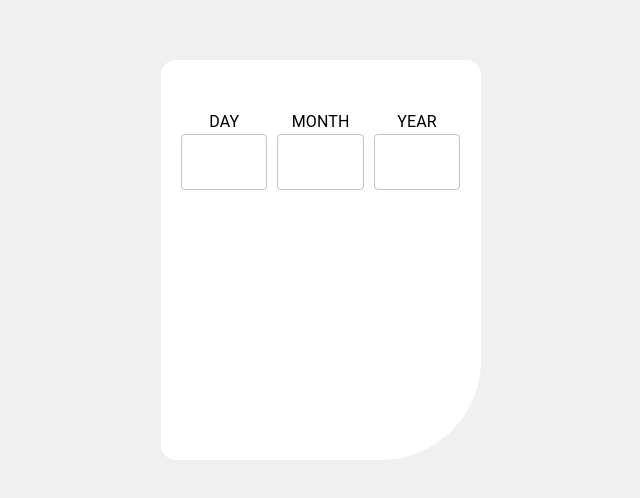
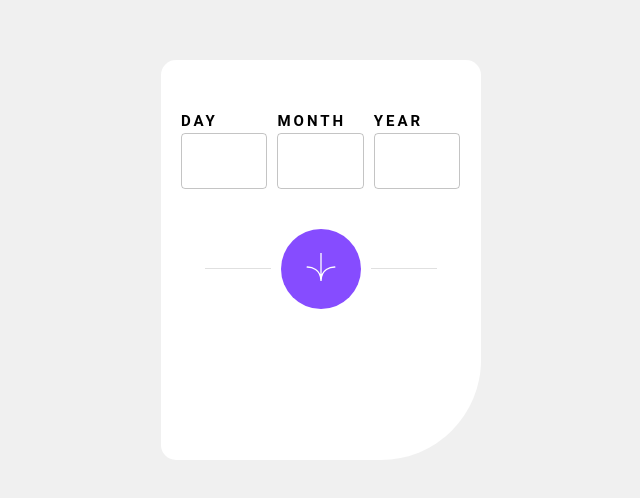
Before and after one commit to bilanoo/age-calculator-app, a React (Vite) app: page / in a window 1280 px wide. Shown: the part 140-638 px from the top of the page, without its empty margins (319-959 px from the left). Built offline with nearby package versions, Linux system fonts and the light colour scheme.

Commit message:
button developed with divider.

```diff
--- a/src/App.tsx
+++ b/src/App.tsx
@@ -1,6 +1,7 @@
 import { Box, Grid } from "@mui/material";
 import "./App.css";
 import InputDate from "./InputDate";
+import SubmitButton from "./SubmitButton";
 
 const App = () => {
   const calculatorContainerStyles = {
@@ -18,6 +19,7 @@ const App = () => {
       flexDirection={"column"}
     >
       <InputDate />
+      <SubmitButton />
     </Box>
   );
 };
--- a/src/InputDate/index.tsx
+++ b/src/InputDate/index.tsx
@@ -1,4 +1,5 @@
-import { Grid, TextField, Typography } from "@mui/material";
+import { Grid, TextField } from "@mui/material";
+import { TextInputField } from "./style";
 
 const InputDate = () => {
   const inputDateContainer = {
@@ -20,15 +21,15 @@ const InputDate = () => {
         style={inputDateContainer}
       >
         <Grid item className="input-date-day" style={inputDayDateStyle}>
-          <Typography>DAY</Typography>
+          <TextInputField>DAY</TextInputField>
           <TextField type="text"></TextField>
         </Grid>
         <Grid item className="input-date-day" style={inputDayDateStyle}>
-          <Typography>MONTH</Typography>
+          <TextInputField textAlign={"start"}>MONTH</TextInputField>
           <TextField type="text"></TextField>
         </Grid>
         <Grid item className="input-date-day" style={inputDayDateStyle}>
-          <Typography>YEAR</Typography>
+          <TextInputField textAlign={"start"}>YEAR</TextInputField>
           <TextField type="text"></TextField>
         </Grid>
       </Grid>
--- /dev/null
+++ b/src/InputDate/style.tsx
@@ -0,0 +1,10 @@
+import { Typography, styled } from "@mui/material";
+
+export const TextInputField = styled(Typography)(() => ({
+  "&": {
+    textAlign: "start",
+    fontWeight: "bold",
+    fontSize: "15px",
+    letterSpacing: "3px",
+  },
+}));
--- /dev/null
+++ b/src/SubmitButton/index.tsx
@@ -0,0 +1,28 @@
+import { Container } from "@mui/material";
+import IconArrow from "../../assets/images/icon-arrow.svg";
+import { CustomDivider } from "./style";
+
+const SubmitButton = () => {
+  return (
+    <>
+      <Container>
+        <CustomDivider className="divider">
+          <button
+            style={{
+              border: "none",
+              cursor: "pointer",
+              backgroundColor: "#864CFF",
+              borderRadius: "50%",
+              width: "80px",
+              height: "80px",
+            }}
+          >
+            <img src={IconArrow} alt="icon-arrow" style={{ width: "30px" }} />
+          </button>
+        </CustomDivider>
+      </Container>
+    </>
+  );
+};
+
+export default SubmitButton;
--- /dev/null
+++ b/src/SubmitButton/style.tsx
@@ -0,0 +1,11 @@
+import { Divider, styled } from "@mui/material";
+
+export const CustomDivider = styled(Divider)(() => ({
+  "&": {
+    marginTop: "40px",
+    marginRight: "20px",
+    marginLeft: "20px",
+    position: "relative",
+    overflow: "visible",
+  },
+}));
```
